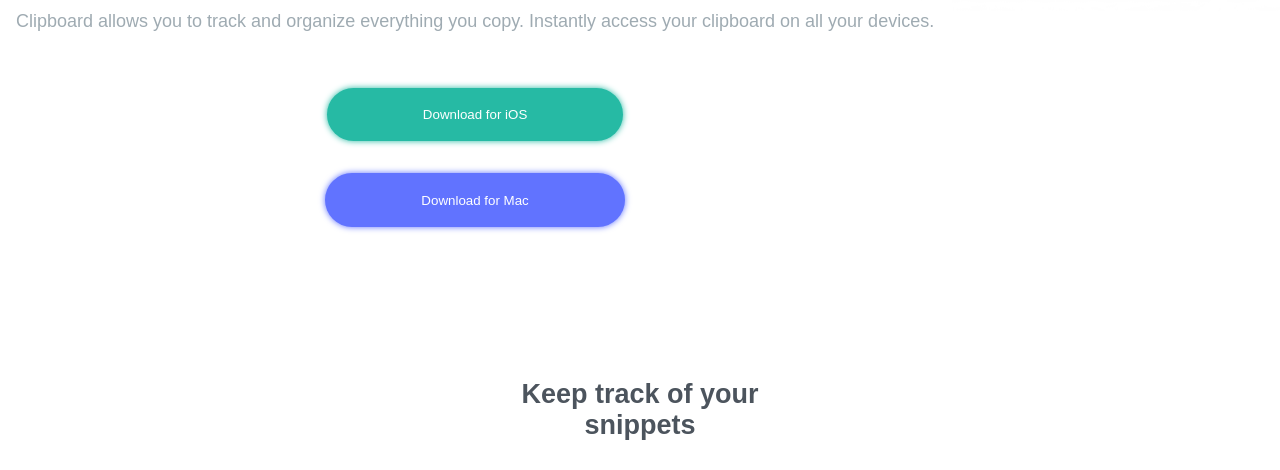
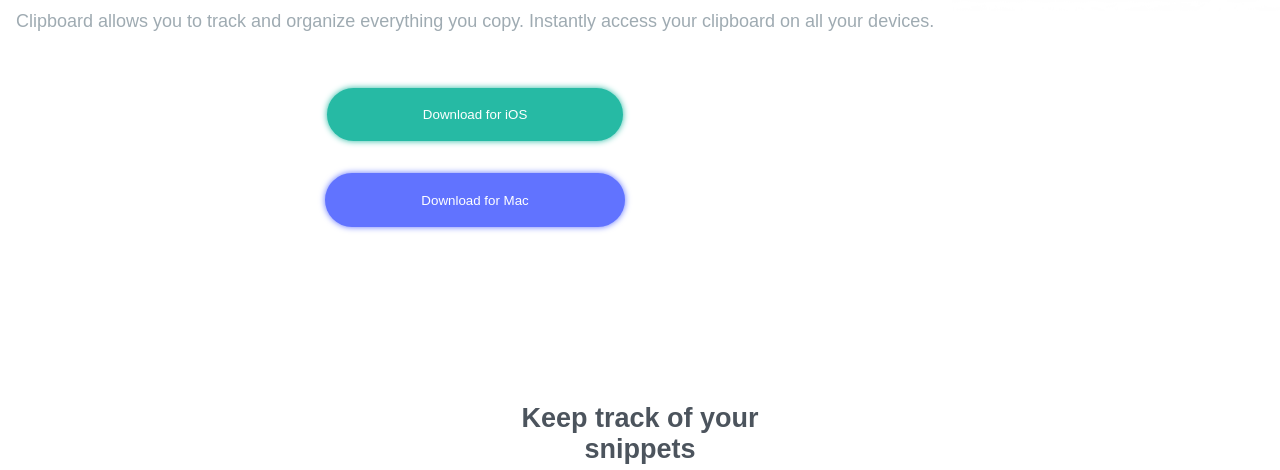
Before and after one commit to JeffreyEj/Clipboard-Landing-Page, a plain HTML site: page index.html in a window 1280 px wide. Shown: the part 325-795 px from the top of the page. Drawn offline with Linux system fonts and the light colour scheme; a web font is replaced by a local one.

Commit message:
track header (added more margin for the top)

```diff
--- a/src/css/styles.css
+++ b/src/css/styles.css
@@ -103,7 +103,7 @@
 /* === KEEP TRACK OF YOUR SNIPPETS === */
 
 .track-header {
-    margin-top: 4.5rem;
+    margin-top: 6rem;
 }
 
 
```
